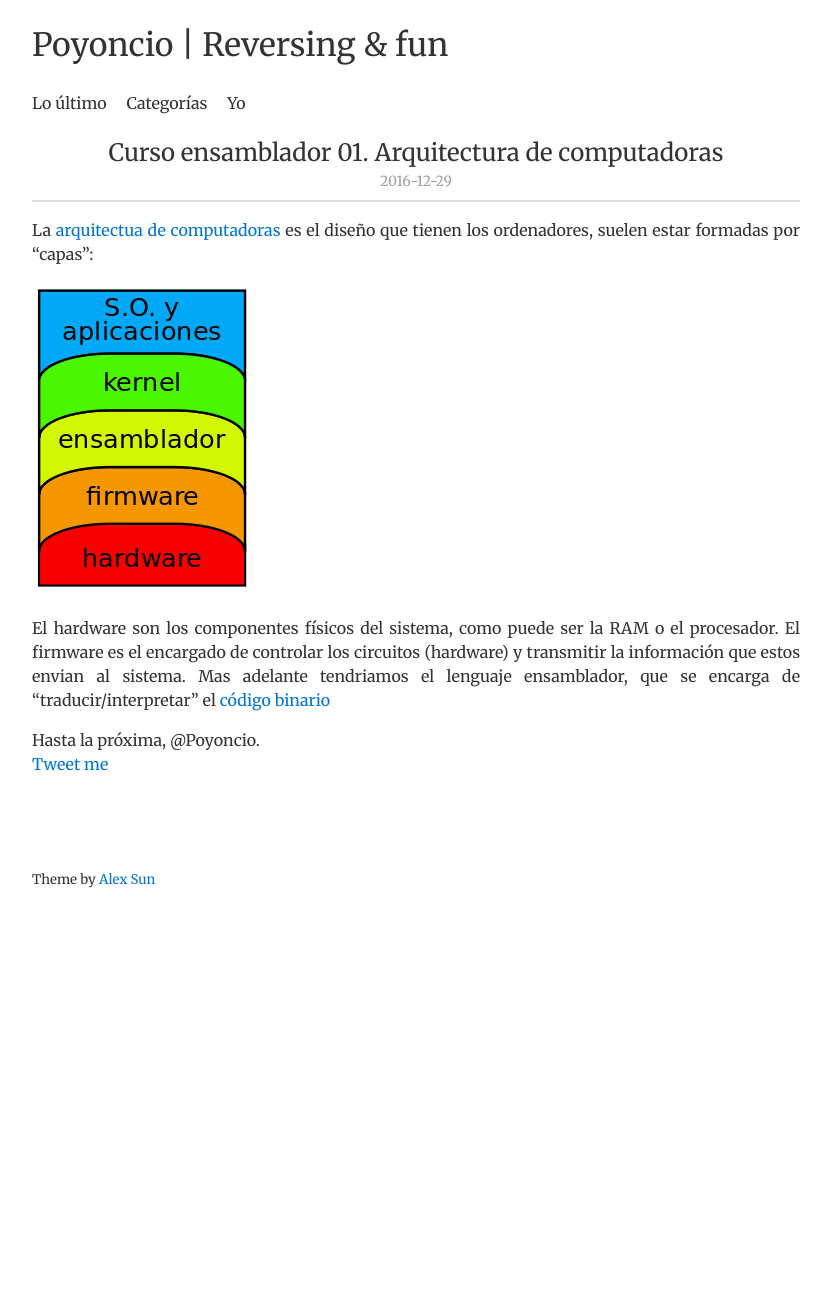
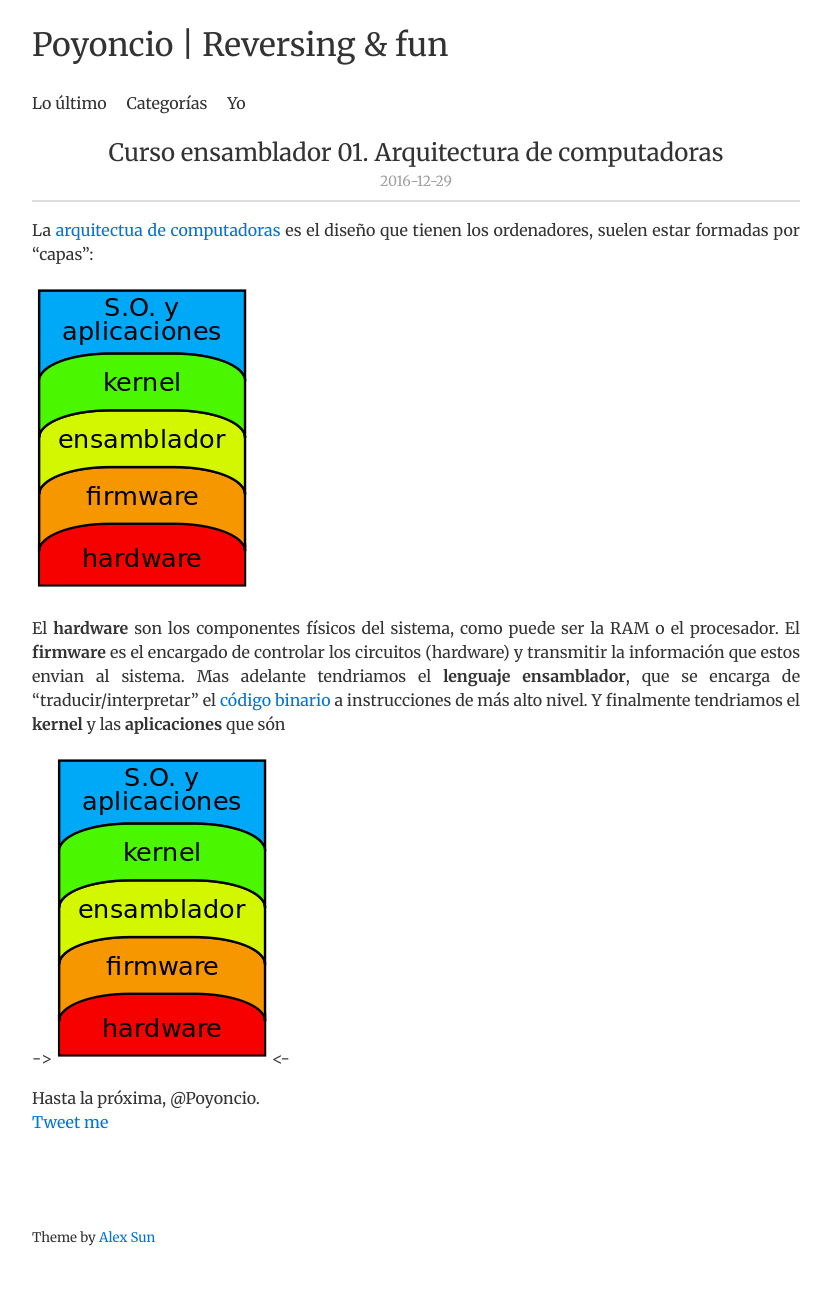
Before and after one commit to Poyoncio/poyoweb, a Jekyll site: the page built from _posts/2016-12-29-Curso-ensamblador-01-Arquitectura-de-computadoras.md, in a window 1280 px wide. Shown: the whole page, without its empty margins (224-1055 px from the left). Built offline with Jekyll 4.4.1, drawn with Linux system fonts in a browser that asks for light colours; nearby versions of some CDN libraries; comment, search, counter and statistics services are not loaded; before the commit the page ends 938 px from its top, so only the background shows below that.

Commit message:
Update 2016-12-29-Curso-ensamblador-01-Arquitectura-de-computadoras.md

```diff
--- a/_posts/2016-12-29-Curso-ensamblador-01-Arquitectura-de-computadoras.md
+++ b/_posts/2016-12-29-Curso-ensamblador-01-Arquitectura-de-computadoras.md
@@ -10,4 +10,6 @@ La [arquitectua de computadoras](https://es.wikipedia.org/wiki/Arquitectura_de_c
   <img src="/images/capas-arquitectura-computadoras.png"/>
 </p>
 
-El hardware son los componentes físicos del sistema, como puede ser la RAM o el procesador. El firmware es el encargado de controlar los circuitos (hardware) y transmitir la información que estos envian al sistema. Mas adelante tendriamos el lenguaje ensamblador, que se encarga de "traducir/interpretar" el [código binario](https://es.wikipedia.org/wiki/C%C3%B3digo_binario)
+El **hardware** son los componentes físicos del sistema, como puede ser la RAM o el procesador. El **firmware** es el encargado de controlar los circuitos (hardware) y transmitir la información que estos envian al sistema. Mas adelante tendriamos el **lenguaje ensamblador**, que se encarga de "traducir/interpretar" el [código binario](https://es.wikipedia.org/wiki/C%C3%B3digo_binario) a instrucciones de más alto nivel. Y finalmente tendriamos el **kernel** y las **aplicaciones** que són
+
+->![alt text](/images/capas-arquitectura-computadoras.png)<-
```
